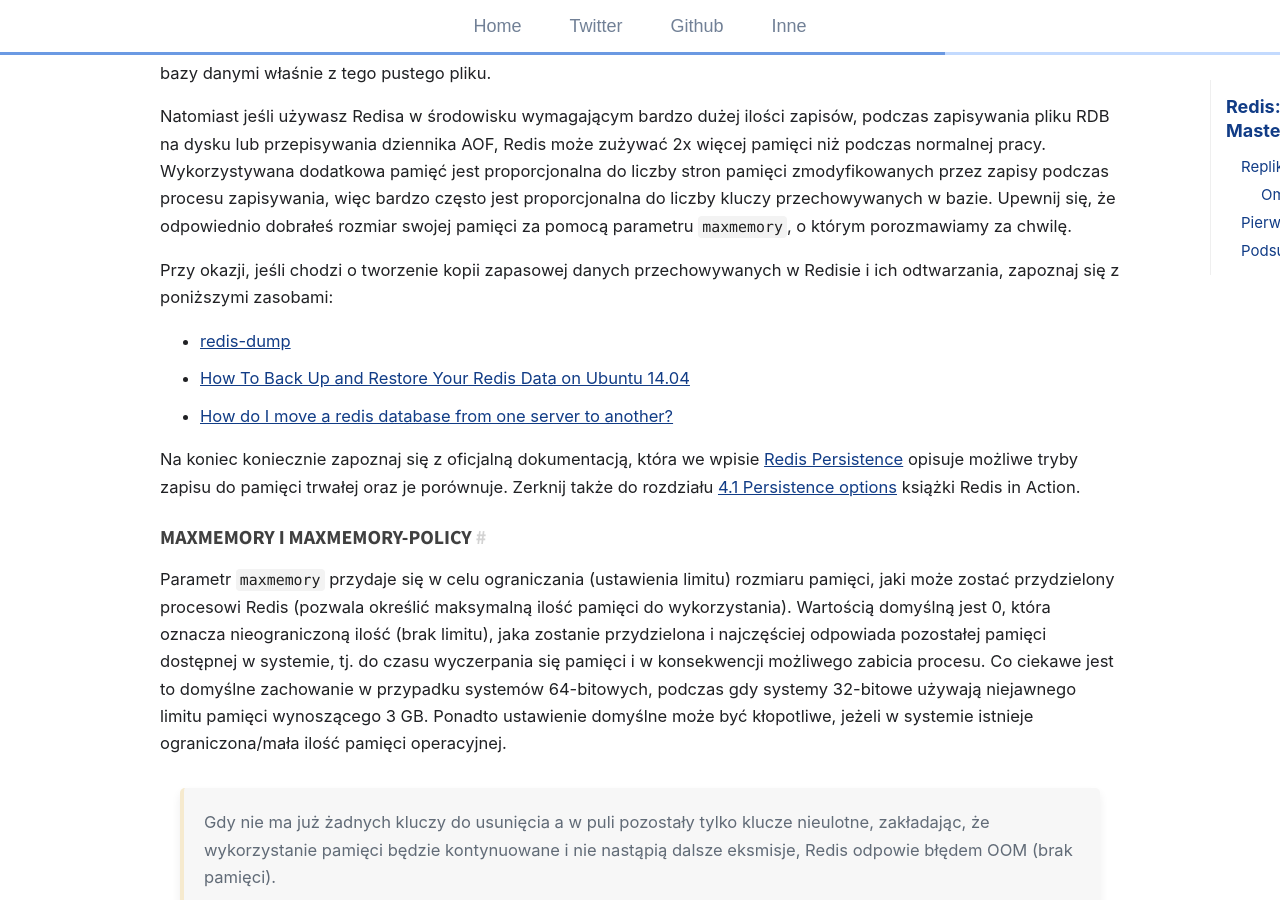
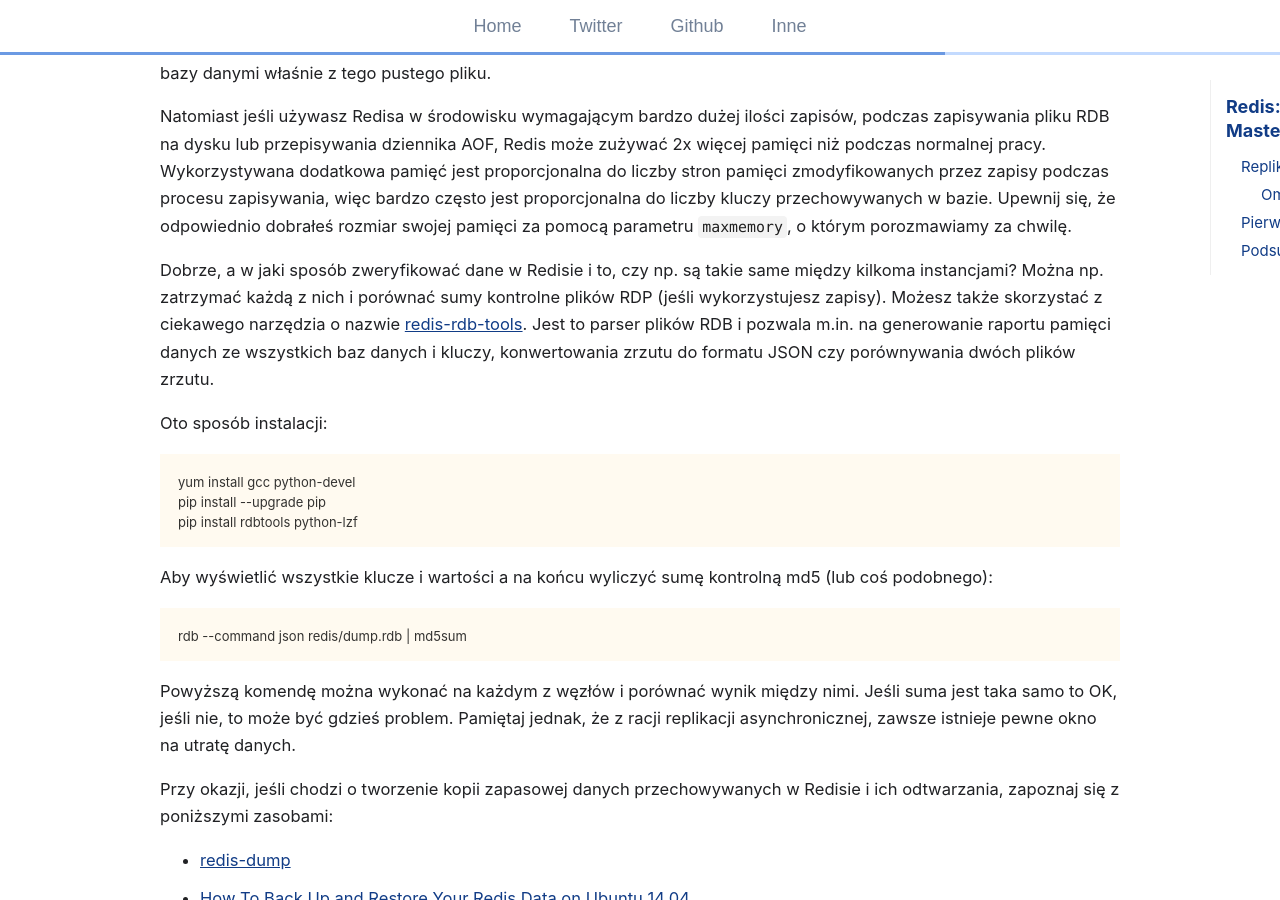
Before and after one commit to git04112019/trimstray.github.io, a Jekyll site: the page built from _posts/2020-09-12-redis-3_instancje_i_replikacja_master-slave_cz_1.md, in a window 1280 px wide and 900 px high, scrolled down 22465 px. Built offline with Jekyll 4.4.1, drawn with Linux system fonts in a browser that asks for light colours; comment, search, counter and statistics services are not loaded.

Commit message:
uncommited changes - signed-off-by: trimstray <trimstray@gmail.com>

````diff
--- a/_posts/2020-09-12-redis-3_instancje_i_replikacja_master-slave_cz_1.md
+++ b/_posts/2020-09-12-redis-3_instancje_i_replikacja_master-slave_cz_1.md
@@ -610,6 +610,24 @@ Kolejna niezwykle ważna uwaga, otóż załóżmy, że już skonfigurowałeś Re
 
 Natomiast jeśli używasz Redisa w środowisku wymagającym bardzo dużej ilości zapisów, podczas zapisywania pliku RDB na dysku lub przepisywania dziennika AOF, Redis może zużywać 2x więcej pamięci niż podczas normalnej pracy. Wykorzystywana dodatkowa pamięć jest proporcjonalna do liczby stron pamięci zmodyfikowanych przez zapisy podczas procesu zapisywania, więc bardzo często jest proporcjonalna do liczby kluczy przechowywanych w bazie. Upewnij się, że odpowiednio dobrałeś rozmiar swojej pamięci za pomocą parametru `maxmemory`, o którym porozmawiamy za chwilę.
 
+Dobrze, a w jaki sposób zweryfikować dane w Redisie i to, czy np. są takie same między kilkoma instancjami? Można np. zatrzymać każdą z nich i porównać sumy kontrolne plików RDP (jeśli wykorzystujesz zapisy). Możesz także skorzystać z ciekawego narzędzia o nazwie [redis-rdb-tools](https://github.com/sripathikrishnan/redis-rdb-tools). Jest to parser plików RDB i pozwala m.in. na generowanie raportu pamięci danych ze wszystkich baz danych i kluczy, konwertowania zrzutu do formatu JSON czy porównywania dwóch plików zrzutu.
+
+Oto sposób instalacji:
+
+```
+yum install gcc python-devel
+pip install --upgrade pip
+pip install rdbtools python-lzf
+```
+
+Aby wyświetlić wszystkie klucze i wartości a na końcu wyliczyć sumę kontrolną md5 (lub coś podobnego):
+
+```
+rdb --command json redis/dump.rdb | md5sum
+```
+
+Powyższą komendę można wykonać na każdym z węzłów i porównać wynik między nimi. Jeśli suma jest taka samo to OK, jeśli nie, to może być gdzieś problem. Pamiętaj jednak, że z racji replikacji asynchronicznej, zawsze istnieje pewne okno na utratę danych.
+
 Przy okazji, jeśli chodzi o tworzenie kopii zapasowej danych przechowywanych w Redisie i ich odtwarzania, zapoznaj się z poniższymi zasobami:
 
 - [redis-dump](https://github.com/delano/redis-dump)
````
